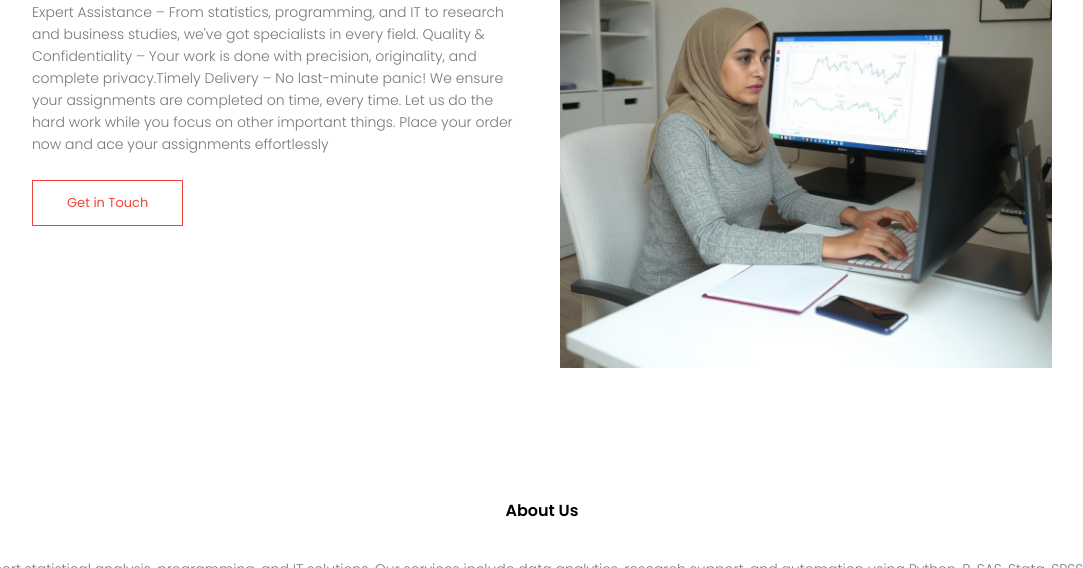
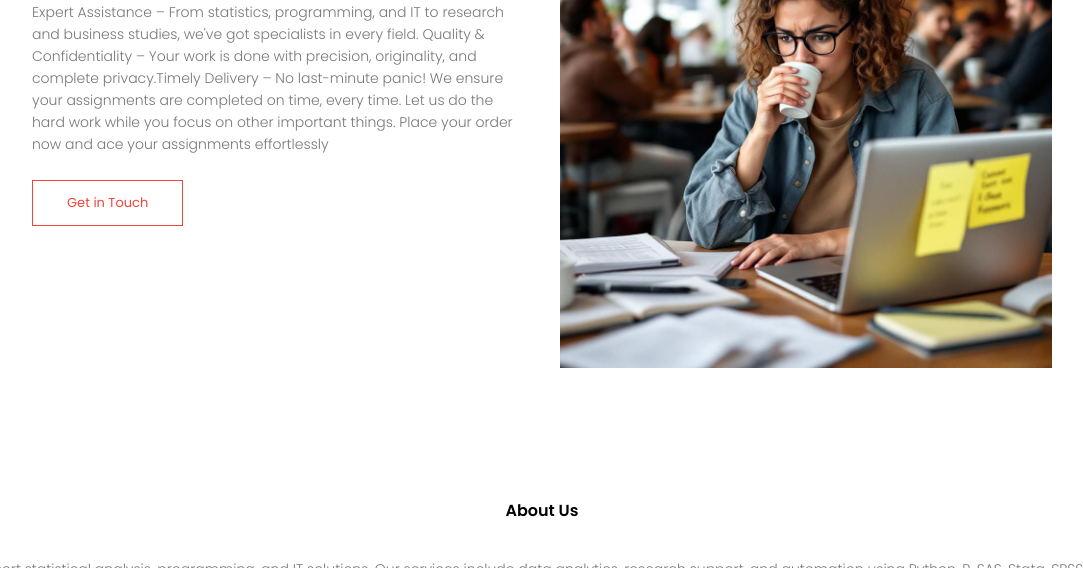
Before and after one commit to JosephMutwiri/STATSMJWEB, a plain HTML site: page about.html in a window 1280 px wide. Shown: the part 685-1253 px from the top of the page, without its empty margins (98-1181 px from the left). Drawn offline with Linux system fonts and the light colour scheme; files whose address does not match are found by name.

Commit message:
Update about.html

```diff
--- a/about.html
+++ b/about.html
@@ -65,7 +65,7 @@ Let us do the hard work while you focus on other important things. Place your or
             <a href="contact.html" class="hero-btn red-btn">Get in Touch</a>
         </div>
         <div class="about-col">
-            <img src="about.jpg">
+            <img src="about.jpeg">
         </div>
     </div>
 </section>
```
